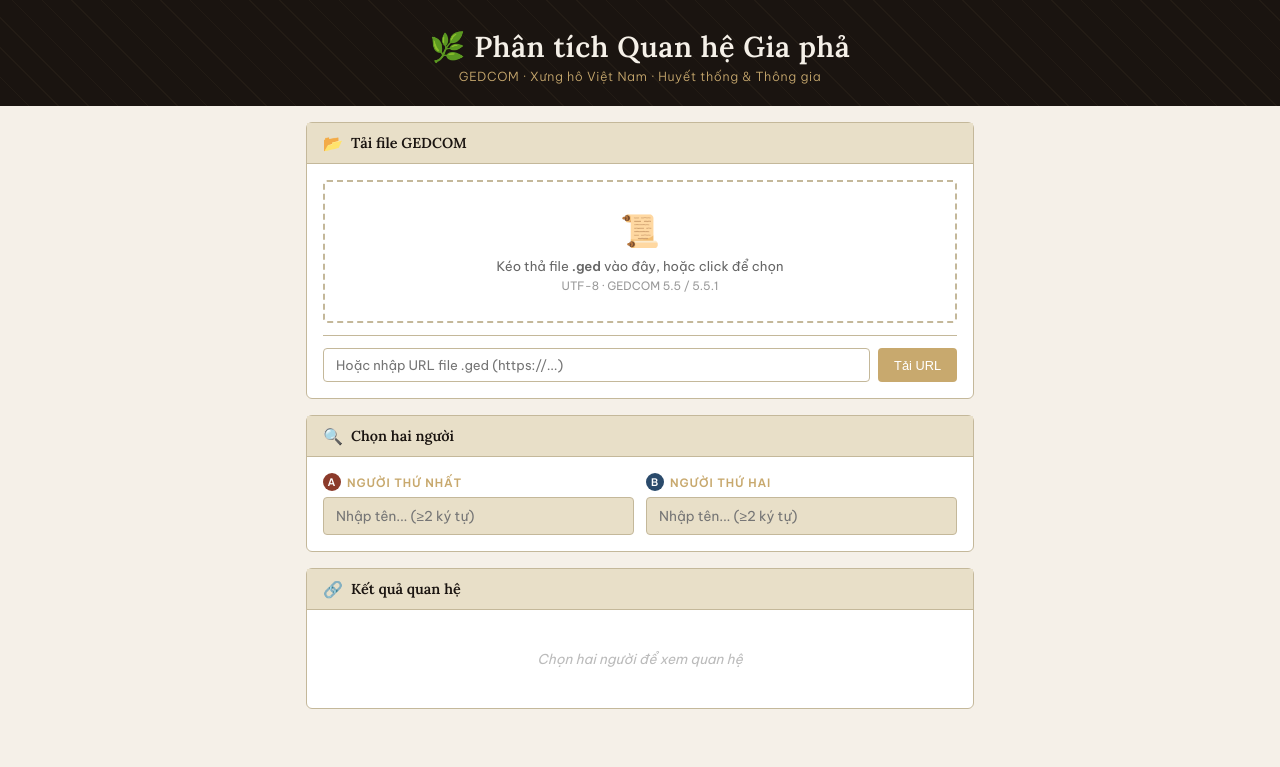
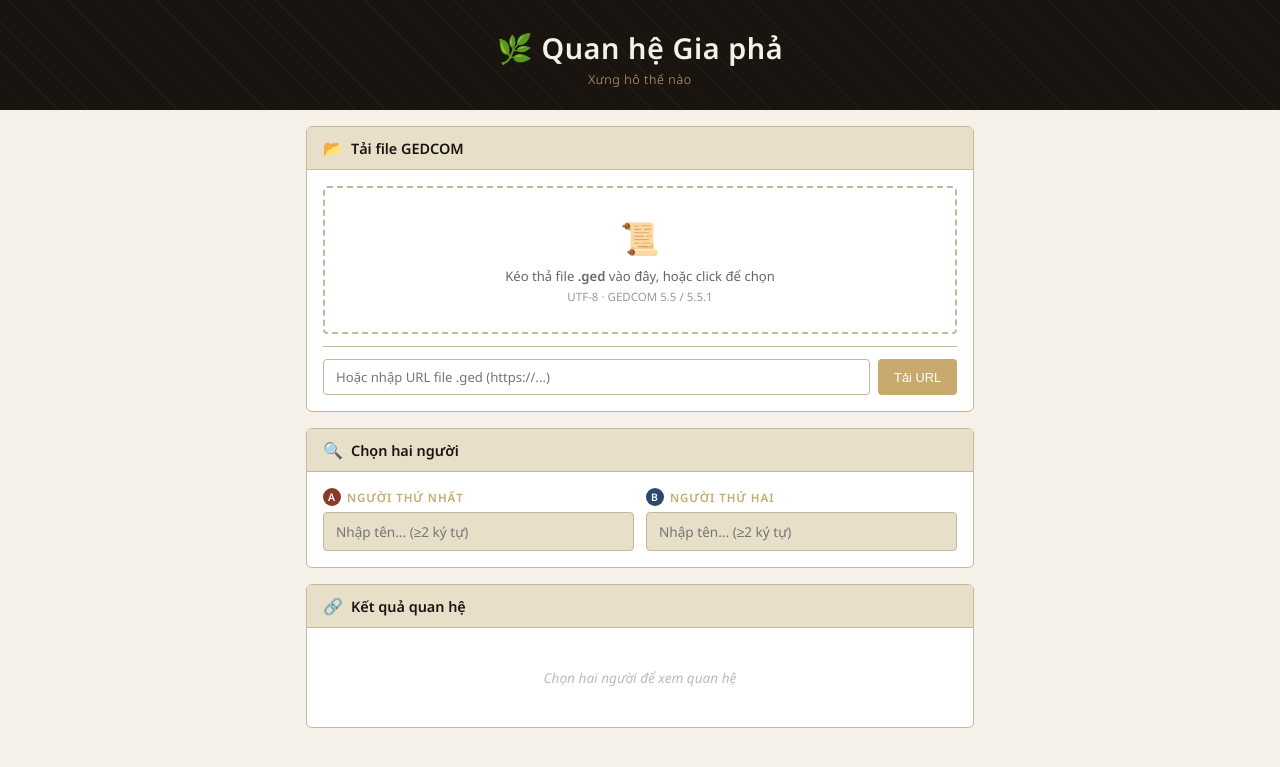
Before and after one commit to catusf/catusf.github.io, a Jekyll site: the page phan/RelationshipCalculator.html, which Jekyll copies as it is, in a window 1280 px wide. Shown: the top 767 px of the page. Built offline with Jekyll 4.4.1, drawn with Linux system fonts in a browser that asks for light colours.

Commit message:
Add files via upload

```diff
--- a/phan/RelationshipCalculator.html
+++ b/phan/RelationshipCalculator.html
@@ -3,9 +3,9 @@
 <head>
 <meta charset="UTF-8">
 <meta name="viewport" content="width=device-width, initial-scale=1.0">
-<title>Phân tích Quan hệ Gia phả</title>
+<title>Quan hệ Gia phả</title>
 <style>
-  @import url('https://fonts.googleapis.com/css2?family=Lora:ital,wght@0,400;0,600;1,400&family=IBM+Plex+Mono:wght@400;500&family=Be+Vietnam+Pro:wght@300;400;500;600&display=swap');
+  @import url('https://fonts.googleapis.com/css2?family=Noto+Sans:ital,wght@0,300;0,400;0,500;0,600;1,400&family=Noto+Sans+Mono:wght@400;500&display=swap');
 
   :root {
     --ink:       #1a1410;
@@ -19,9 +19,9 @@
     --warn-bg:   #fdf3d8;
     --border:    #c4b89a;
     --shadow:    rgba(26,20,16,0.12);
-    --mono:      'IBM Plex Mono', monospace;
-    --serif:     'Lora', serif;
-    --sans:      'Be Vietnam Pro', sans-serif;
+    --mono:      'Noto Sans Mono', monospace;
+    --serif:     'Noto Sans', sans-serif;
+    --sans:      'Noto Sans', sans-serif;
   }
 
   *, *::before, *::after { box-sizing: border-box; margin: 0; padding: 0; }
@@ -314,6 +314,12 @@
     margin: 0 4px;
   }
   .path-end { font-weight: 600; }
+  .child-order {
+    font-family: var(--mono);
+    font-size: 0.65rem;
+    color: var(--sepia);
+    font-weight: 500;
+  }
 
   /* ── WARNINGS ── */
   .warning-banner {
@@ -435,8 +441,8 @@
 <body>
 
 <header>
-  <h1>🌿 Phân tích Quan hệ Gia phả</h1>
-  <p>GEDCOM · Xưng hô Việt Nam · Huyết thống & Thông gia</p>
+  <h1>🌿 Quan hệ Gia phả</h1>
+  <p>Xưng hô thế nào</p>
 </header>
 
 <div class="container">
@@ -960,15 +977,21 @@ function renderResult(result) {
       var nm  = typeof node === 'object' ? (node.name || '(?)') : (function() {
         var p = INDEX.people.get(node); return p ? (p.name || '(?)') : node;
       })();
-      var isLast = i === pathNodes.length - 1;
+      var orderSuffix = '';
+      if (i > 0) {
+        var prevNode = pathNodes[i - 1];
+        var prevId = typeof prevNode === 'object' ? prevNode.id : prevNode;
+        var order = getChildOrder(prevId, nid);
+        if (order !== null) orderSuffix = ' <span class="child-order">(' + order + ')</span>';
+      }
+      var isLast = (i === pathNodes.length - 1);
       var link;
       if (side) {
         link = '<a href="#" class="path-link" data-side="' + escHtml(side) + '" data-id="' + escHtml(nid) + '">' + escHtml(nm) + '</a>';
       } else {
         link = escHtml(nm);
       }
-      var isLast = (i === pathNodes.length - 1);
-      parts.push('<span class="path-node' + (isLast ? ' path-end' : '') + '">' + link + '</span>');
+      parts.push('<span class="path-node' + (isLast ? ' path-end' : '') + '">' + link + orderSuffix + '</span>');
     }
     var chain = parts.join('<span class="path-sep">›</span>');
     if (endLabel) chain += '<span class="path-sep">›</span><span class="path-node path-end">' + escHtml(endLabel) + '</span>';
```
Also changed, not shown: other parts of phan/RelationshipCalculator.html (+11 -0 lines).
